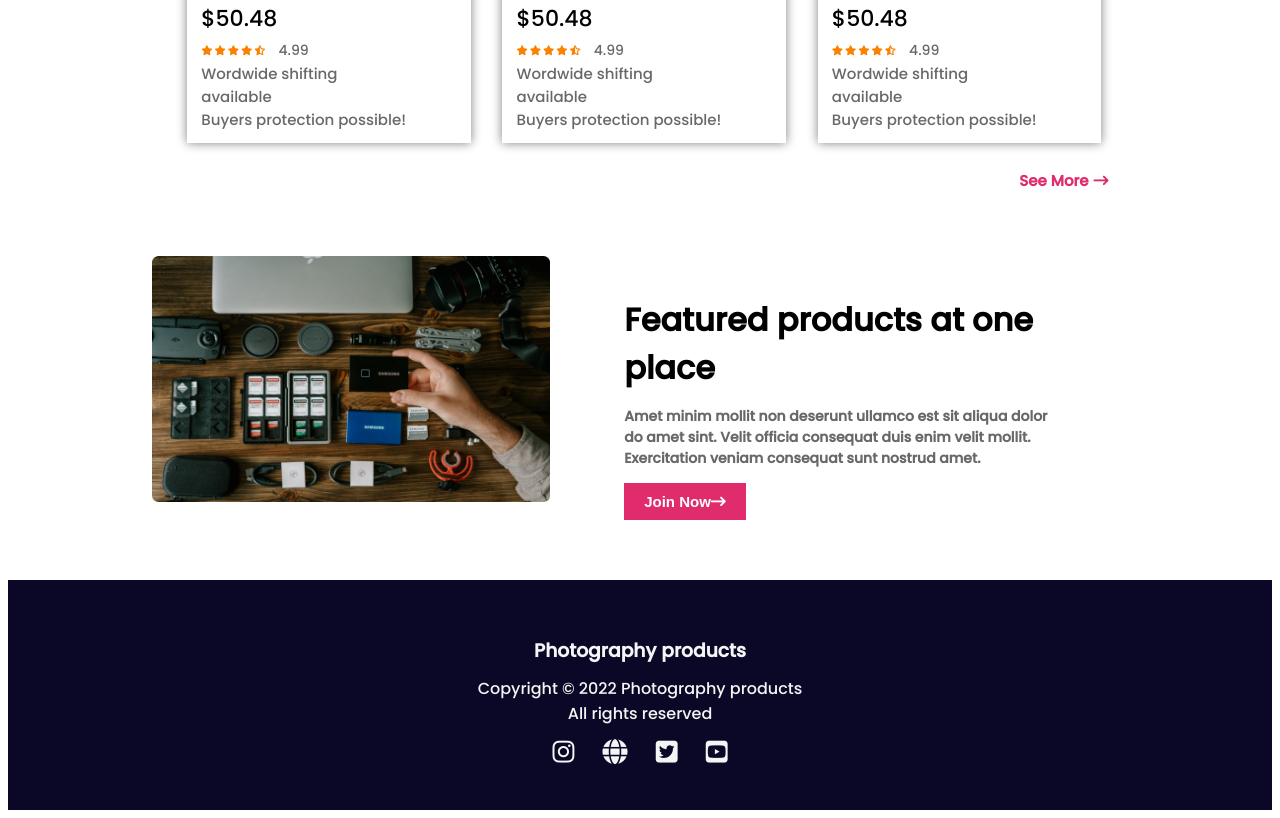
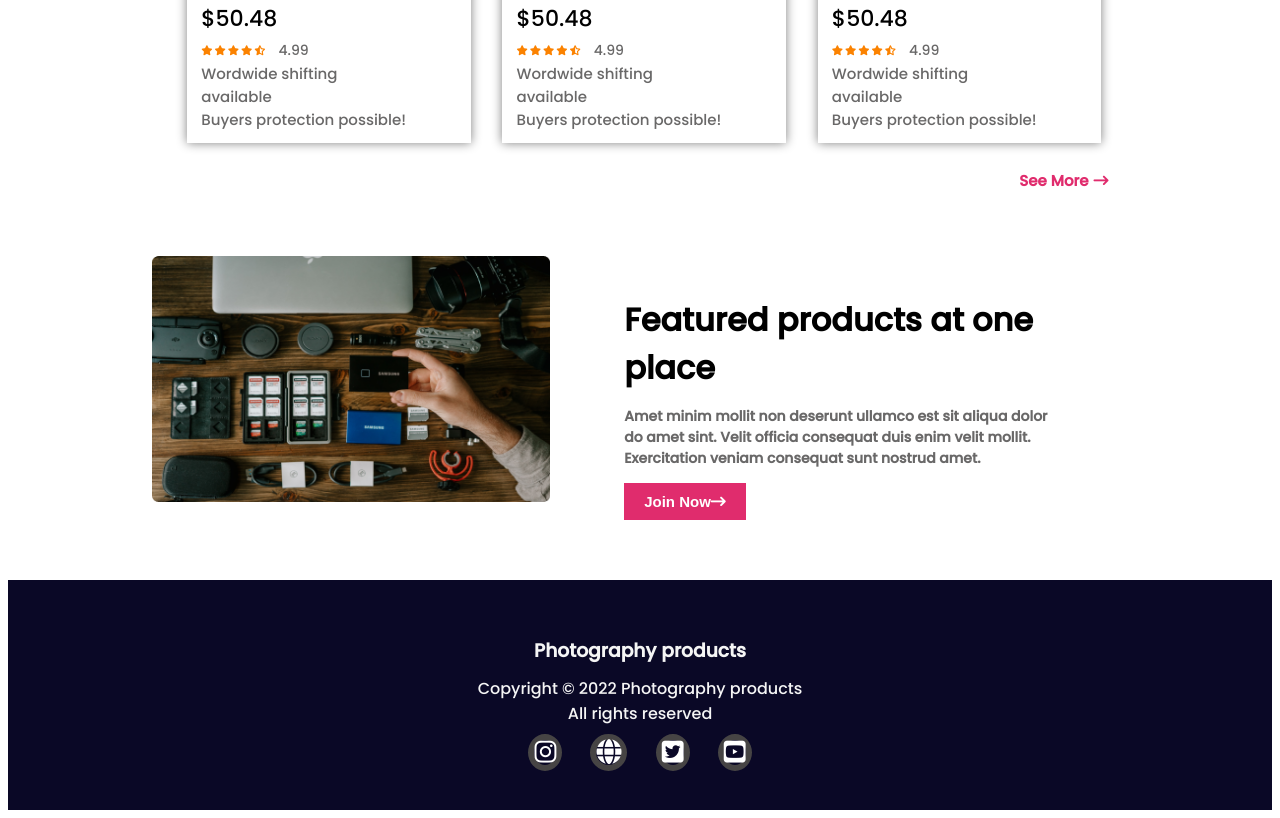
Before and after one commit to shonkor-das/Photography-gears, a plain HTML site: page index.html in a window 1280 px wide. Shown: the part 2024-2842 px from the top of the page. Drawn offline with Linux system fonts and the light colour scheme.

```diff
--- a/css/style.css
+++ b/css/style.css
@@ -230,5 +230,7 @@ footer{
     padding-left: 0;
 }
 .icon a i{
-    color: whitesmoke;
+    color: white;
+    border: 6px solid #464444;
+    border-radius: 50%;
 }
```
